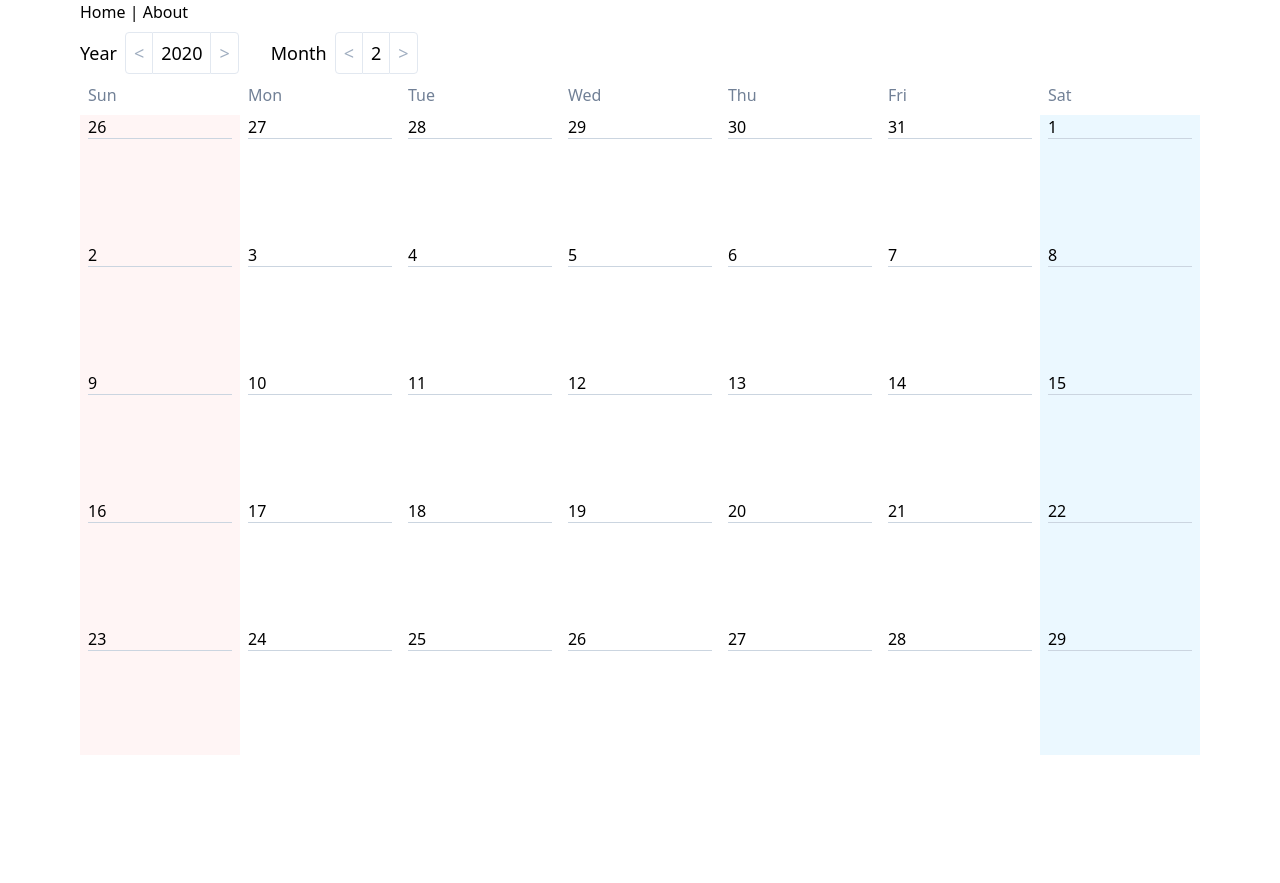
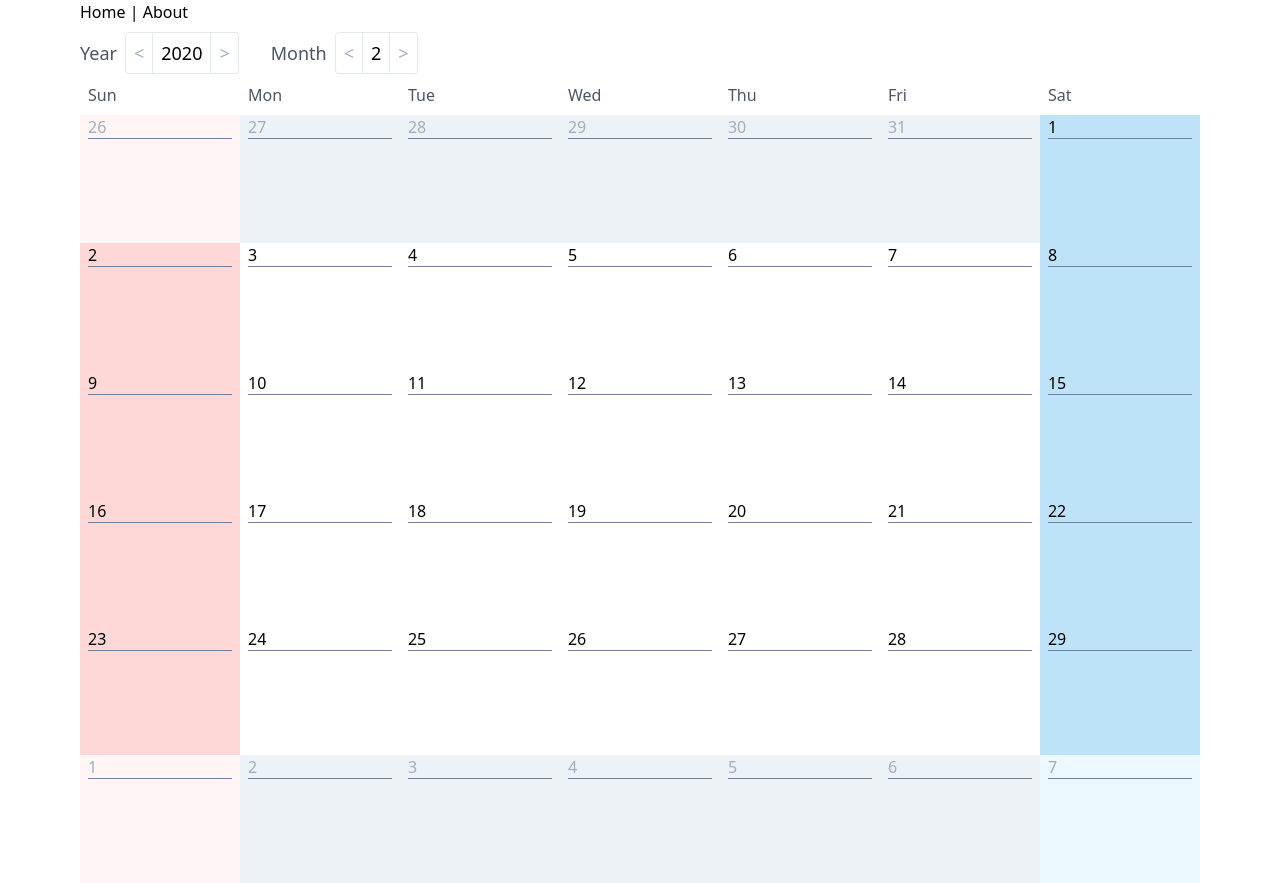
Before and after one commit to rhistoba/vue-calendar, a Vue app: page /calendar in a window 1280 px wide. Before the commit the page ends 800 px from the top, so only its background shows below. Built offline with nearby package versions, Linux system fonts and the light colour scheme.

Commit message:
fix calendar view

```diff
--- a/src/views/Calendar.vue
+++ b/src/views/Calendar.vue
@@ -2,7 +2,7 @@
   <div class="w-full">
     <div class="my-4">
       <div class="inline-block text-lg mr-8">
-        <span class="mr-2">Year</span>
+        <span class="mr-2 text-gray-700">Year</span>
         <span class="border rounded-l p-2 cursor-pointer select-none text-gray-500 hover:text-gray-400"
               @click="decrementYear">&lt;</span>
         <span class="border-t border-b p-2">{{ year }}</span>
@@ -11,7 +11,7 @@
       </div>
 
       <div class="inline-block text-lg">
-        <span class="mr-2">Month</span>
+        <span class="mr-2 text-gray-700">Month</span>
         <span class="border rounded-l p-2 cursor-pointer select-none text-gray-500 hover:text-gray-400"
               @click="decrementMonth">&lt;</span>
         <span class="border-t border-b p-2">{{ month + 1 }}</span>
@@ -21,21 +21,21 @@
     </div>
 
     <div class="flex flex-wrap">
-      <div class="w-1/7 px-2 pb-2 text-gray-600">Sun</div>
-      <div class="w-1/7 px-2 pb-2 text-gray-600">Mon</div>
-      <div class="w-1/7 px-2 pb-2 text-gray-600">Tue</div>
-      <div class="w-1/7 px-2 pb-2 text-gray-600">Wed</div>
-      <div class="w-1/7 px-2 pb-2 text-gray-600">Thu</div>
-      <div class="w-1/7 px-2 pb-2 text-gray-600">Fri</div>
-      <div class="w-1/7 px-2 pb-2 text-gray-600">Sat</div>
+      <div class="w-1/7 px-2 pb-2 text-gray-700">Sun</div>
+      <div class="w-1/7 px-2 pb-2 text-gray-700">Mon</div>
+      <div class="w-1/7 px-2 pb-2 text-gray-700">Tue</div>
+      <div class="w-1/7 px-2 pb-2 text-gray-700">Wed</div>
+      <div class="w-1/7 px-2 pb-2 text-gray-700">Thu</div>
+      <div class="w-1/7 px-2 pb-2 text-gray-700">Fri</div>
+      <div class="w-1/7 px-2 pb-2 text-gray-700">Sat</div>
 
       <div
-        v-for="(day, index) in monthDays"
-        :key="`day-${day.toLocaleString()}`"
+        v-for="(date, index) in monthDates"
+        :key="`day-${date.toLocaleString()}`"
         class="w-1/7 h-32 px-2"
-        :class="{ 'bg-red-100': index % 7 === 0, 'bg-blue-100': index % 7 === 6 }">
-        <div class="h-6 flex items-center border-b border-gray-400">
-          <p>{{ day.getDate() }}</p>
+        :class="dayBgAndTextColor(date, index)">
+        <div class="h-6 flex items-center border-b border-gray-600">
+          <p>{{ date.getDate() }}</p>
         </div>
       </div>
     </div>
@@ -51,12 +51,12 @@ export default class Calendar extends Vue {
   year: number = this.moment.year()
   month: number = this.moment.month()
 
-  get monthDays(): Array<Date> {
+  get monthDates(): Array<Date> {
     const startOfWeek = this.startOfMonth.startOf('week')
     const year = startOfWeek.year()
     const month = startOfWeek.month()
     const startDay = startOfWeek.date()
-    return Array.from({ length: 35 }, (v, i) => i)
+    return Array.from({ length: 42 }, (v, i) => i)
       .map(i => new Date(Date.UTC(year, month, startDay + i)))
   }
 
@@ -66,6 +66,29 @@ export default class Calendar extends Vue {
 
   get startOfMonth() {
     return this.moment.year(this.year).month(this.month).startOf('month')
+  }
+
+  get dayBgAndTextColor() {
+    return (date: Date, index: number) => {
+      let color = 'bg-white'
+      if (date.getMonth() !== this.month) {
+        if (index % 7 === 0) {
+          color = 'bg-red-100'
+        } else if (index % 7 === 6) {
+          color = 'bg-blue-100'
+        } else {
+          color = 'bg-gray-200'
+        }
+        color += ' text-gray-500'
+      } else {
+        if (index % 7 === 0) {
+          color = 'bg-red-200'
+        } else if (index % 7 === 6) {
+          color = 'bg-blue-200'
+        }
+      }
+      return color
+    }
   }
 
   incrementYear(): void {
```
